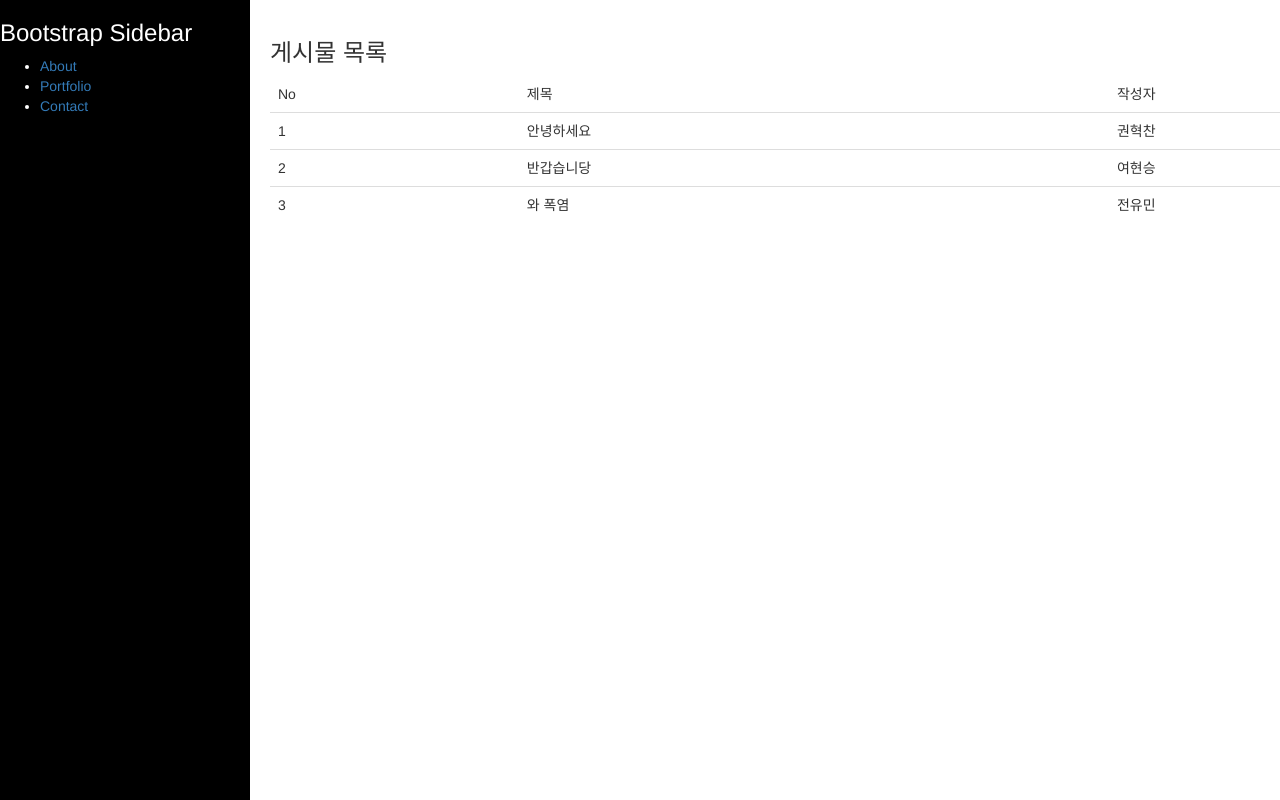
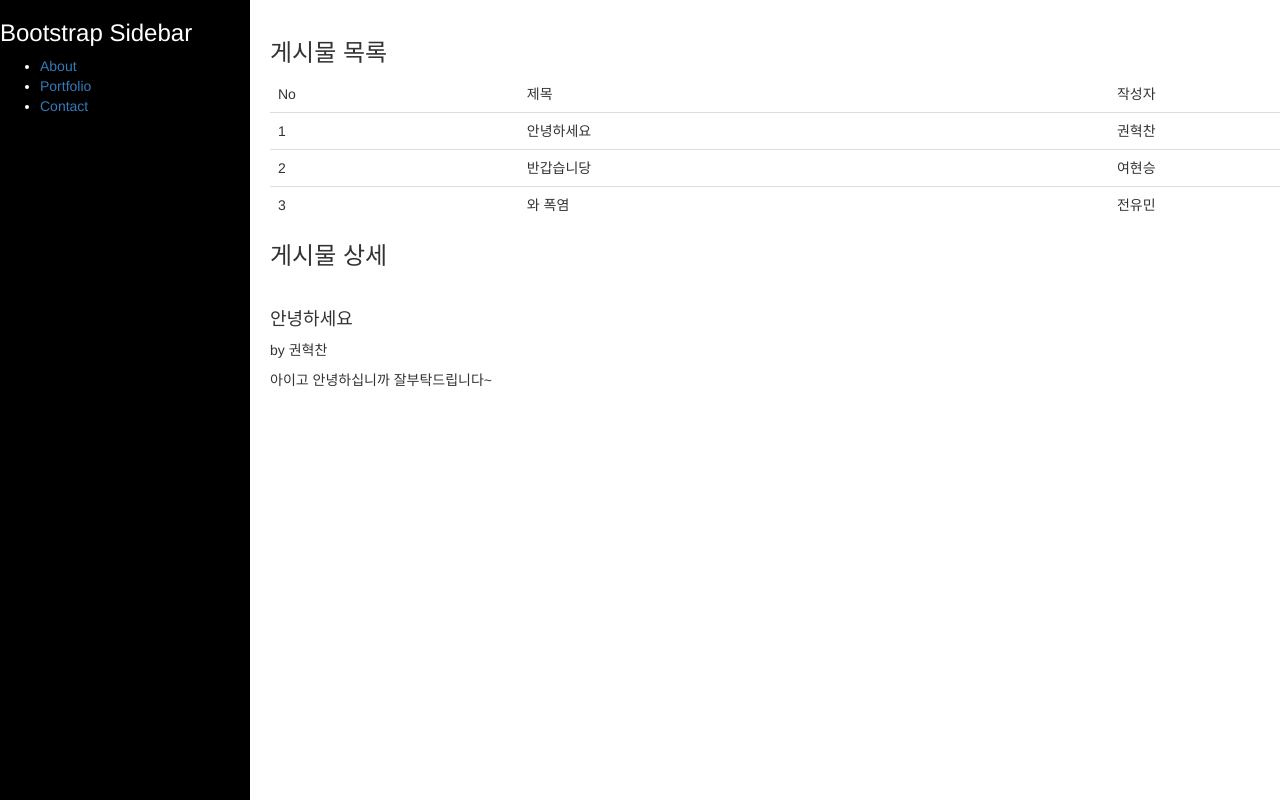
Before and after one commit to kwonssy02/react-board-sample, a React (Create React App) app: page / in a window 1280 px wide. Built offline with nearby package versions, Linux system fonts and the light colour scheme.

Commit message:
게시물상세 추가

```diff
--- a/src/App.js
+++ b/src/App.js
@@ -5,6 +5,7 @@ import './assets/css/bootstrap-theme.min.css';
 import './assets/css/custom.css';
 
 import NoticeList from './views/NoticeList.js';
+import NoticeDetail from './views/NoticeDetail.js';
 
 class App extends Component {
   render() {
@@ -32,6 +33,7 @@ class App extends Component {
         {/* Page Content */}
         <div id="content">
             <NoticeList />
+            <NoticeDetail />
         </div>
 
     </div>
--- /dev/null
+++ b/src/views/NoticeDetail.js
@@ -0,0 +1,17 @@
+import React, { Component } from 'react';
+
+class NoticeDetail extends Component {
+    render() {
+        return (
+            <div>
+                <h3>게시물 상세</h3>
+                <br/>
+                <h4>안녕하세요</h4>
+                <p>by 권혁찬</p>
+                <p>아이고 안녕하십니까 잘부탁드립니다~</p>
+            </div>
+        );
+    }
+}
+
+export default NoticeDetail;
```
